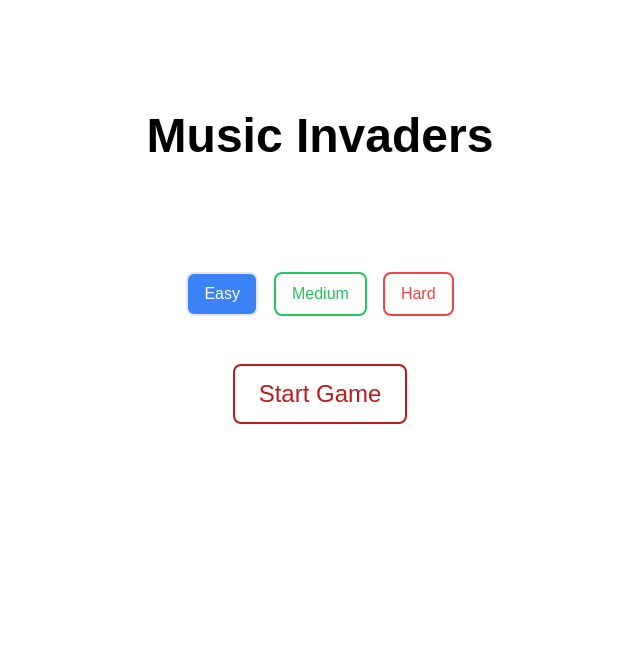
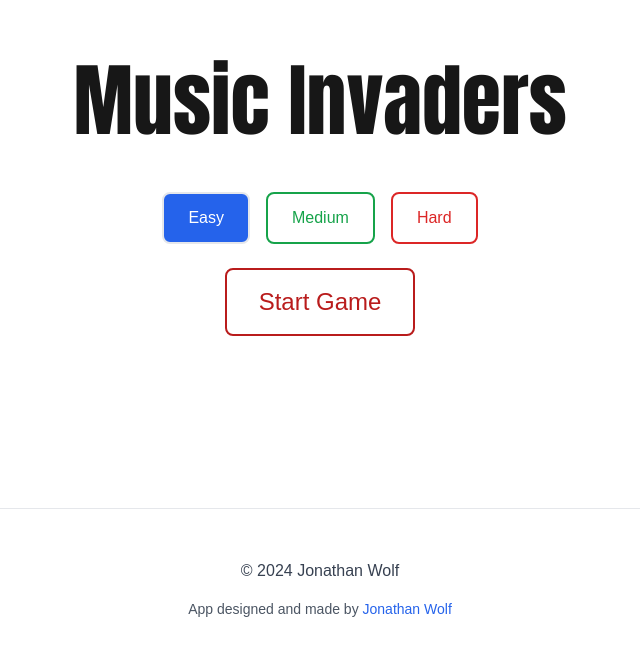
Before and after one commit to Jrwolf99/music-invaders, a Next.js app: page / in a window 1280 px wide. Shown: the part 132-788 px from the top of the page, without its empty margins (320-960 px from the left). Built offline with nearby package versions, Linux system fonts and the light colour scheme.

Commit message:
font changes

```diff
--- a/app/game/page.jsx
+++ b/app/game/page.jsx
@@ -235,7 +235,12 @@ export default function AsteroidDestroyerGame() {
 
   return (
     <div className="flex flex-col items-center justify-between h-screen p-4 bg-gray-900 text-white relative">
-      <h1 className="text-4xl text-red-700 font-bold mb-4">Music Invaders</h1>
+      <h1
+        style={{ fontFamily: 'Impact' }}
+        className="text-4xl text-red-700 font-bold mb-4"
+      >
+        Music Invaders
+      </h1>
       <p className="text-xl mb-4">Score: {score}</p>
       <div className="relative w-[90%] flex-grow bg-gray-800 overflow-hidden">
         {bullets.map((bullet, index) => (
@@ -274,10 +279,12 @@ export default function AsteroidDestroyerGame() {
           </>
         ))}
       </div>
-      <img
+      <Image
+        height={65}
+        width={65}
         src="/Assets/images/Ship.png"
         alt="Player Ship"
-        className="w-[65px] h-[65px] mt-4 transition-transform duration-200"
+        className="mt-4 transition-transform duration-200"
         style={{ transform: `rotate(${angle}deg)` }}
       />
       <input
--- a/app/page.js
+++ b/app/page.js
@@ -12,50 +12,73 @@ export default function Home() {
   };
 
   return (
-    <div className="flex flex-col items-center justify-center gap-[10vh] min-h-screen text-black">
-      <h1 className="text-5xl font-bold mb-8 dark:text-red-700">
+    <div className="min-h-screen flex flex-col justify-between">
+      <div className="flex flex-col items-center justify-center min-h-[80vh] px-4 gap-4 text-center">
+        <h1
+          className="font-bold mb-4 dark:text-red-700"
+          style={{
+            fontFamily: 'Impact',
+            fontSize: '80px',
+          }}
+        >
           Music Invaders
         </h1>
-      <div className="flex flex-col items-center gap-4">
-        <div className="flex gap-4 mb-8">
+        <div className="flex flex-col items-center gap-6">
+          <div className="flex gap-4">
             <button
               onClick={() => setDifficulty(1)}
-            className={`px-4 py-2 border-2 ${
+              className={`px-4 py-2 sm:px-6 sm:py-3 border-2 ${
                 difficulty === 1
-                ? 'bg-blue-500 text-white'
-                : 'border-blue-500 text-blue-500'
-            } hover:bg-blue-500 hover:text-white transition-all duration-300 rounded-lg`}
+                  ? 'bg-blue-600 text-white'
+                  : 'border-blue-600 text-blue-600'
+              } hover:bg-blue-600 hover:text-white transition-all duration-300 rounded-lg`}
             >
               Easy
             </button>
             <button
               onClick={() => setDifficulty(2)}
-            className={`px-4 py-2 border-2 ${
+              className={`px-4 py-2 sm:px-6 sm:py-3 border-2 ${
                 difficulty === 2
-                ? 'bg-green-500 text-white'
-                : 'border-green-500 text-green-500'
-            } hover:bg-green-500 hover:text-white transition-all duration-300 rounded-lg`}
+                  ? 'bg-green-600 text-white'
+                  : 'border-green-600 text-green-600'
+              } hover:bg-green-600 hover:text-white transition-all duration-300 rounded-lg`}
             >
               Medium
             </button>
             <button
               onClick={() => setDifficulty(3)}
-            className={`px-4 py-2 border-2 ${
+              className={`px-4 py-2 sm:px-6 sm:py-3 border-2 ${
                 difficulty === 3
-                ? 'bg-red-500 text-white'
-                : 'border-red-500 text-red-500'
-            } hover:bg-red-500 hover:text-white transition-all duration-300 rounded-lg`}
+                  ? 'bg-red-600 text-white'
+                  : 'border-red-600 text-red-600'
+              } hover:bg-red-600 hover:text-white transition-all duration-300 rounded-lg`}
             >
               Hard
             </button>
           </div>
           <button
             onClick={startGame}
-          className="px-6 py-3 border-[2px] border-red-700 text-red-700 hover:bg-red-800 hover:text-white transition-all duration-300 rounded-lg text-2xl"
+            className="px-6 py-3 sm:px-8 sm:py-4 border-[2px] border-red-700 text-red-700 hover:bg-red-800 hover:text-white transition-all duration-300 rounded-lg text-xl sm:text-2xl"
           >
             Start Game
           </button>
         </div>
       </div>
+
+      <footer className="flex flex-col items-center justify-center w-full h-[20vh] border-t gap-4 text-gray-700">
+        <p>© 2024 Jonathan Wolf</p>
+        <p className="text-sm text-gray-600">
+          App designed and made by{' '}
+          <a
+            href="https://jrwolf.netlify.app"
+            target="_blank"
+            rel="noopener noreferrer"
+            className="text-blue-600"
+          >
+            Jonathan Wolf
+          </a>
+        </p>
+      </footer>
+    </div>
   );
 }
```
Lines whose indentation alone changed are shown as unchanged.
